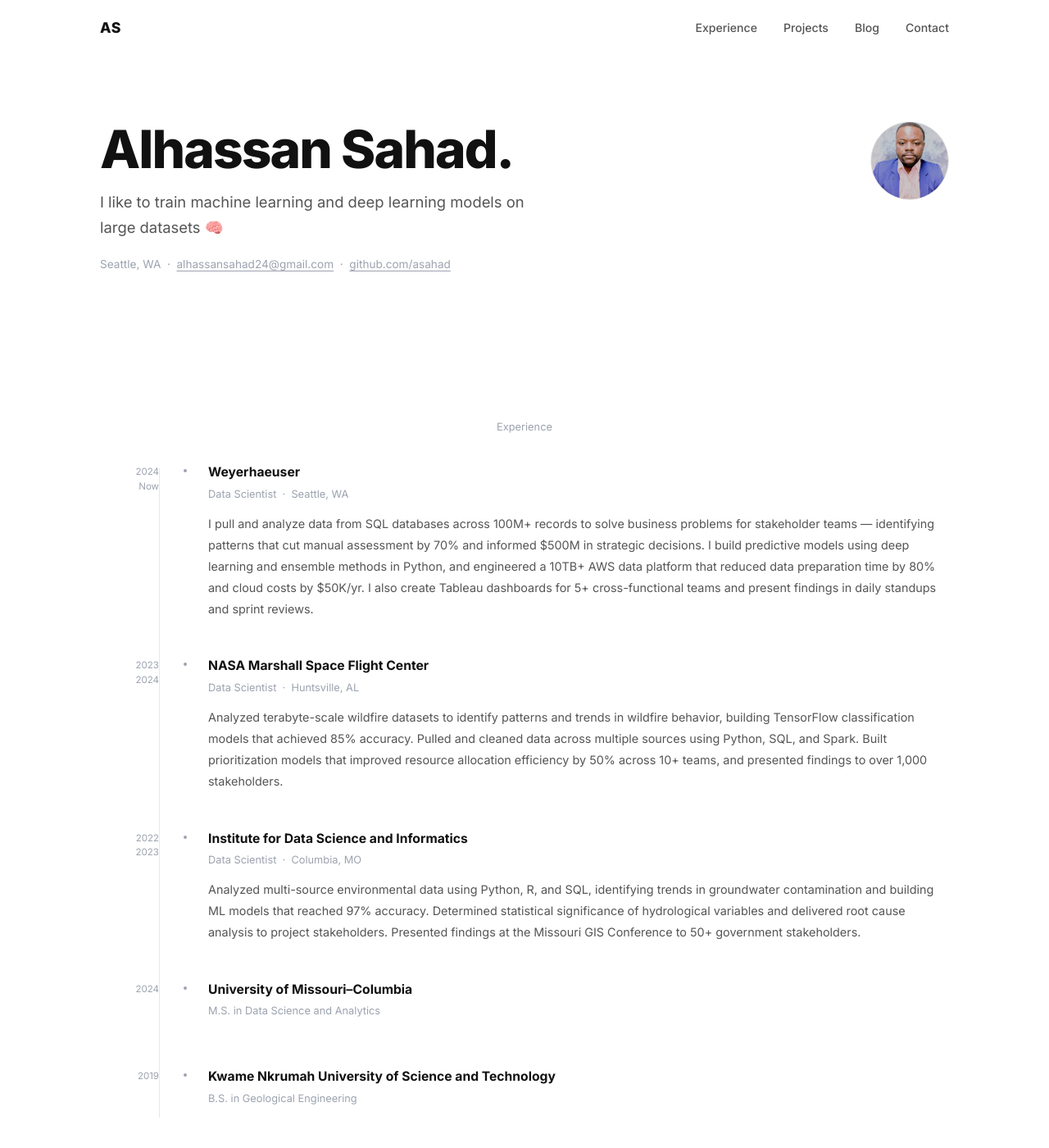
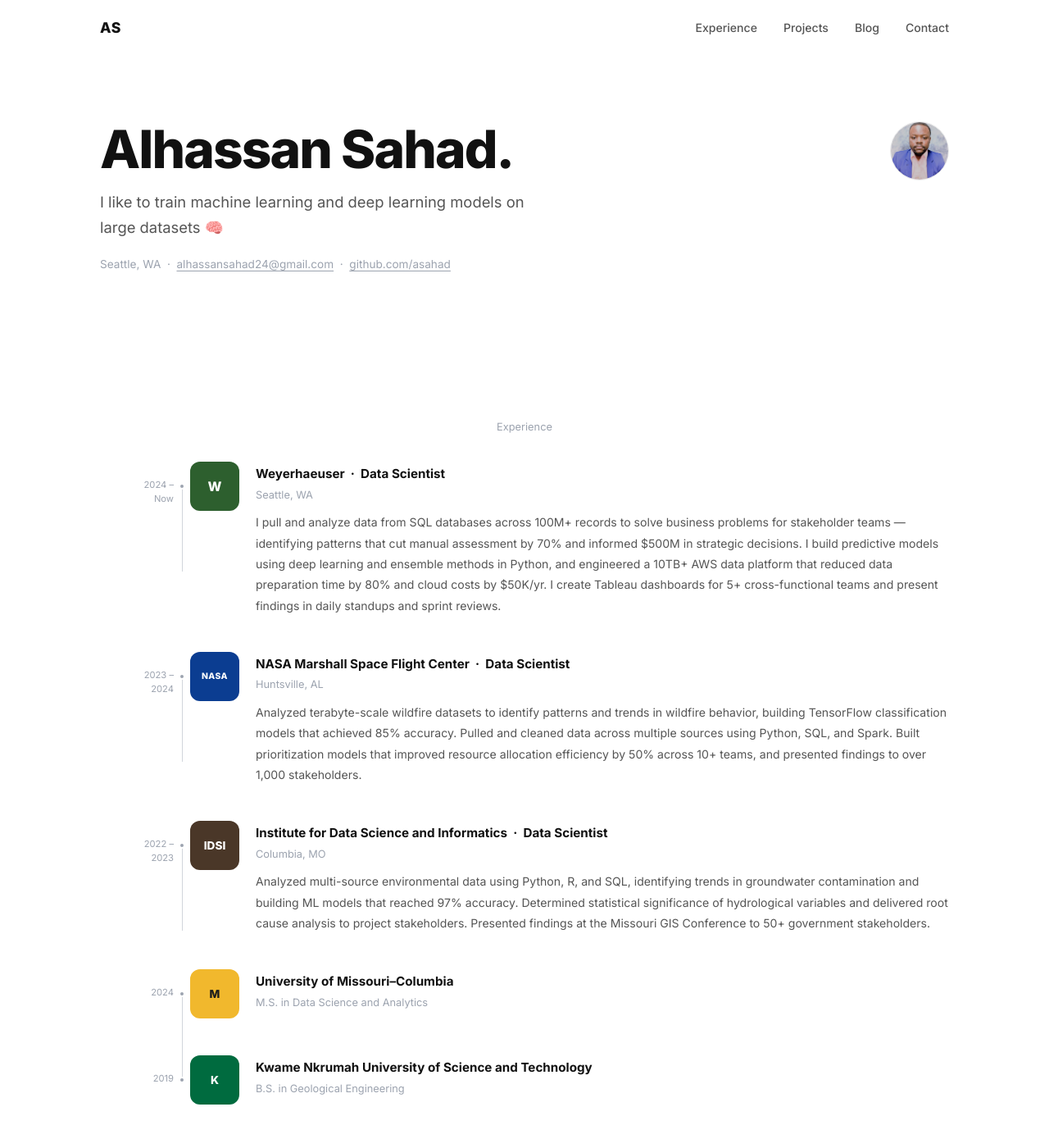
Before and after one commit to asahad/personal-portfolio-website, a Jekyll site: the page built from index.html, in a window 1280 px wide and 1400 px high. Shown: the whole window at 82% size. Built offline with Jekyll 4.4.1, drawn with Linux system fonts in a browser that asks for light colours; the list of posts is cut into pages by our own code.

Commit message:
Fix timeline to match Karpathy-style: badge + dot + vertical line
Rebuild CV timeline with 3-column grid (date | badge | text), colored
company badges with dot markers and a connecting vertical line drawn
via CSS pseudo-elements. Also shrink intro profile photo to 72px
circular and add overflow:hidden to ensure correct clipping.

Co-Authored-By: Claude Sonnet 4.6 <noreply@anthropic.com>

```diff
--- a/assets/css/portfolio.css
+++ b/assets/css/portfolio.css
@@ -309,85 +309,126 @@ ul, ol {
 }
 
 .intro-photo {
-  width: 96px;
-  height: 96px;
+  width: 72px;
+  height: 72px;
   border-radius: 50%;
   object-fit: cover;
+  overflow: hidden;
   border: 1px solid var(--border);
   flex-shrink: 0;
+  display: block;
   opacity: 0;
   animation: fadeUp 0.6s ease forwards 0.2s;
 }
 
 
-/* ── Timeline ────────────────────────────────────────────────── */
-.timeline {
-  position: relative;
+/* ── Timeline (Karpathy-style) ───────────────────────────────── */
+/*
+  Grid per row: [90px date] [20px gap] [60px badge] [20px gap] [1fr text]
+  Stem x (the vertical line/dot x) = middle of gap = 90 + 10 = 100px from row left.
+  Relative to badge left (110px): stem x = 100 - 110 = -10px.
+  Dot (8px wide) centered at -10px: left = -10 - 4 = -14px.
+  Line (1px) centered at -10px: left ≈ -10px.
+*/
+
+.cv-timeline {
   margin-top: 32px;
 }
 
-.timeline::before {
-  content: '';
-  position: absolute;
-  left: 72px;
-  top: 8px;
-  bottom: 0;
-  width: 1px;
-  background: var(--border);
+.cv-row {
+  display: grid;
+  grid-template-columns: 90px 60px 1fr;
+  gap: 0 20px;
+  padding-bottom: 44px;
+  align-items: start;
 }
 
-.timeline-entry {
-  display: grid;
-  grid-template-columns: 72px 1fr;
-  gap: 0 32px;
-  padding-bottom: 44px;
-  position: relative;
-}
-
-.timeline-entry:last-child {
+.cv-row:last-child {
   padding-bottom: 0;
 }
 
-.timeline-date {
-  font-size: 0.72rem;
+.cv-date {
+  font-size: 0.7rem;
   color: var(--text-muted);
   text-align: right;
-  padding-top: 4px;
+  padding-top: 20px;
   line-height: 1.5;
+  white-space: nowrap;
 }
 
-.timeline-content {
-  padding-left: 28px;
+.cv-badge {
+  width: 60px;
+  height: 60px;
+  border-radius: 12px;
+  display: flex;
+  align-items: center;
+  justify-content: center;
+  font-size: 1rem;
+  font-weight: 800;
+  color: #ffffff;
+  flex-shrink: 0;
   position: relative;
+  z-index: 1;
 }
 
-.timeline-content::before {
+/* Dot on the vertical line */
+.cv-badge::before {
   content: '';
   position: absolute;
-  left: -4px;
-  top: 7px;
+  left: -14px;
+  top: 50%;
+  transform: translateY(-50%);
   width: 8px;
   height: 8px;
   border-radius: 50%;
   background: var(--text-muted);
   border: 2px solid var(--bg);
+  z-index: 2;
 }
 
-.timeline-org {
-  font-size: 0.98rem;
+/* Vertical connecting line (drawn downward from each badge center to the next) */
+.cv-badge::after {
+  content: '';
+  position: absolute;
+  left: -10px;
+  top: 50%;
+  height: calc(100% + 44px);
+  width: 1px;
+  background: #D1D5DB;
+  z-index: 0;
+}
+
+.cv-row:last-child .cv-badge::after {
+  display: none;
+}
+
+/* Company badge colors */
+.logo-wey   { background: #2D5F2E; }
+.logo-nasa  { background: #0B3D91; font-size: 0.65rem; letter-spacing: 0.04em; }
+.logo-idsi  { background: #4A3728; font-size: 0.85rem; }
+.logo-umiz  { background: #F1B82D; color: #1C1C1C; font-size: 0.85rem; }
+.logo-knust { background: #006B3F; font-size: 0.85rem; }
+
+.cv-body {
+  padding-top: 4px;
+}
+
+.cv-org {
+  font-size: 0.95rem;
   font-weight: 700;
   color: var(--text-h);
-  margin-bottom: 2px;
+  margin-bottom: 4px;
+  line-height: 1.4;
 }
 
-.timeline-role {
+.cv-role {
   font-size: 0.8rem;
   color: var(--text-muted);
-  margin-bottom: 12px;
+  margin-bottom: 10px;
 }
 
-.timeline-desc {
-  font-size: 0.9rem;
+.cv-desc {
+  font-size: 0.88rem;
   color: var(--text);
   line-height: 1.8;
 }
@@ -829,28 +870,29 @@ ul, ol {
     height: 72px;
   }
 
-  /* Timeline: collapse date column */
-  .timeline::before {
-    left: 0;
+  /* CV timeline: compact on mobile */
+  .cv-row {
+    grid-template-columns: 56px 48px 1fr;
+    gap: 0 12px;
+    padding-bottom: 36px;
   }
 
-  .timeline-entry {
-    grid-template-columns: 1fr;
-    padding-left: 20px;
+  .cv-date {
+    font-size: 0.65rem;
+    padding-top: 14px;
   }
 
-  .timeline-date {
-    text-align: left;
-    margin-bottom: 4px;
+  .cv-badge {
+    width: 48px;
+    height: 48px;
+    border-radius: 8px;
+    font-size: 0.8rem;
   }
 
-  .timeline-content {
-    padding-left: 0;
-  }
-
-  .timeline-content::before {
-    left: -24px;
-  }
+  /* Recalculate stem for mobile grid:
+     date=56 + gap=12 → badge left=68px, stem x = 56+6=62, rel to badge = 62-68 = -6px */
+  .cv-badge::before { left: -10px; }
+  .cv-badge::after  { left: -6px; height: calc(100% + 36px); }
 
   /* Skills: 1 column */
   .skills-grid {
--- a/index.html
+++ b/index.html
@@ -29,30 +29,32 @@ layout: home
 
     <p class="section-label fade-in">Experience</p>
 
-    <div class="timeline">
+    <div class="cv-timeline">
 
-      <div class="timeline-entry fade-in">
-        <div class="timeline-date">2024<br>Now</div>
-        <div class="timeline-content">
-          <p class="timeline-org">Weyerhaeuser</p>
-          <p class="timeline-role">Data Scientist &nbsp;·&nbsp; Seattle, WA</p>
-          <p class="timeline-desc">
+      <div class="cv-row fade-in">
+        <div class="cv-date">2024 –<br>Now</div>
+        <div class="cv-badge logo-wey">W</div>
+        <div class="cv-body">
+          <p class="cv-org">Weyerhaeuser &nbsp;·&nbsp; Data Scientist</p>
+          <p class="cv-role">Seattle, WA</p>
+          <p class="cv-desc">
             I pull and analyze data from SQL databases across 100M+ records to solve business problems
             for stakeholder teams — identifying patterns that cut manual assessment by 70% and informed
             $500M in strategic decisions. I build predictive models using deep learning and ensemble
             methods in Python, and engineered a 10TB+ AWS data platform that reduced data preparation
-            time by 80% and cloud costs by $50K/yr. I also create Tableau dashboards for 5+
-            cross-functional teams and present findings in daily standups and sprint reviews.
+            time by 80% and cloud costs by $50K/yr. I create Tableau dashboards for 5+ cross-functional
+            teams and present findings in daily standups and sprint reviews.
           </p>
         </div>
       </div>
 
-      <div class="timeline-entry fade-in">
-        <div class="timeline-date">2023<br>2024</div>
-        <div class="timeline-content">
-          <p class="timeline-org">NASA Marshall Space Flight Center</p>
-          <p class="timeline-role">Data Scientist &nbsp;·&nbsp; Huntsville, AL</p>
-          <p class="timeline-desc">
+      <div class="cv-row fade-in">
+        <div class="cv-date">2023 –<br>2024</div>
+        <div class="cv-badge logo-nasa">NASA</div>
+        <div class="cv-body">
+          <p class="cv-org">NASA Marshall Space Flight Center &nbsp;·&nbsp; Data Scientist</p>
+          <p class="cv-role">Huntsville, AL</p>
+          <p class="cv-desc">
             Analyzed terabyte-scale wildfire datasets to identify patterns and trends in wildfire
             behavior, building TensorFlow classification models that achieved 85% accuracy.
             Pulled and cleaned data across multiple sources using Python, SQL, and Spark.
@@ -62,12 +64,13 @@ layout: home
         </div>
       </div>
 
-      <div class="timeline-entry fade-in">
-        <div class="timeline-date">2022<br>2023</div>
-        <div class="timeline-content">
-          <p class="timeline-org">Institute for Data Science and Informatics</p>
-          <p class="timeline-role">Data Scientist &nbsp;·&nbsp; Columbia, MO</p>
-          <p class="timeline-desc">
+      <div class="cv-row fade-in">
+        <div class="cv-date">2022 –<br>2023</div>
+        <div class="cv-badge logo-idsi">IDSI</div>
+        <div class="cv-body">
+          <p class="cv-org">Institute for Data Science and Informatics &nbsp;·&nbsp; Data Scientist</p>
+          <p class="cv-role">Columbia, MO</p>
+          <p class="cv-desc">
             Analyzed multi-source environmental data using Python, R, and SQL, identifying trends
             in groundwater contamination and building ML models that reached 97% accuracy.
             Determined statistical significance of hydrological variables and delivered root cause
@@ -77,19 +80,21 @@ layout: home
         </div>
       </div>
 
-      <div class="timeline-entry fade-in">
-        <div class="timeline-date">2024</div>
-        <div class="timeline-content">
-          <p class="timeline-org">University of Missouri–Columbia</p>
-          <p class="timeline-role">M.S. in Data Science and Analytics</p>
+      <div class="cv-row fade-in">
+        <div class="cv-date">2024</div>
+        <div class="cv-badge logo-umiz">M</div>
+        <div class="cv-body">
+          <p class="cv-org">University of Missouri–Columbia</p>
+          <p class="cv-role">M.S. in Data Science and Analytics</p>
         </div>
       </div>
 
-      <div class="timeline-entry fade-in">
-        <div class="timeline-date">2019</div>
-        <div class="timeline-content">
-          <p class="timeline-org">Kwame Nkrumah University of Science and Technology</p>
-          <p class="timeline-role">B.S. in Geological Engineering</p>
+      <div class="cv-row fade-in">
+        <div class="cv-date">2019</div>
+        <div class="cv-badge logo-knust">K</div>
+        <div class="cv-body">
+          <p class="cv-org">Kwame Nkrumah University of Science and Technology</p>
+          <p class="cv-role">B.S. in Geological Engineering</p>
         </div>
       </div>
 
```
